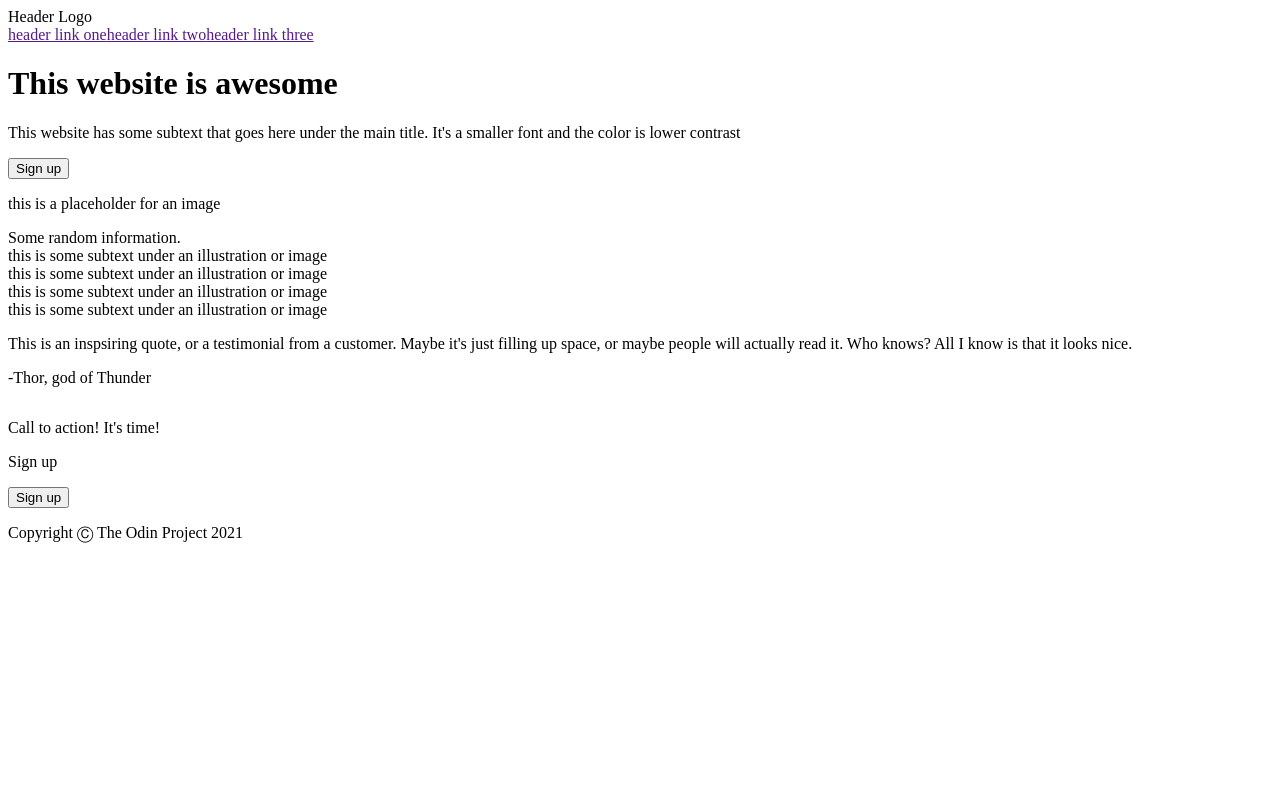
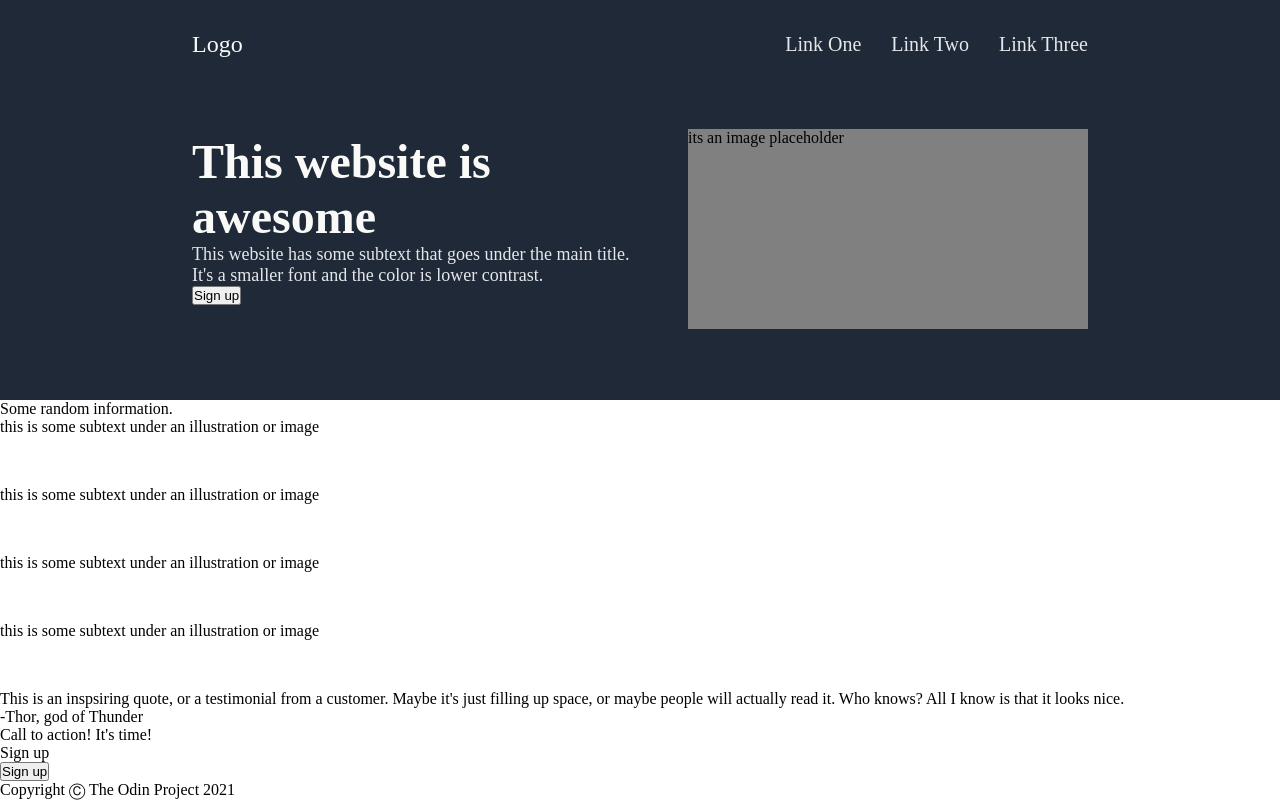
Before and after one commit to okayblue/landing-page, a plain HTML site: page index.html in a window 1280 px wide. Drawn offline with Linux system fonts and the light colour scheme.

Commit message:
add styles to top section

```diff
--- a/index.html
+++ b/index.html
@@ -10,29 +10,33 @@
 </head>
 
 <body>
-
-    <div class="header">
-        <div class="logo">Header Logo</div>
+    <div class="hero">
+        <div class="logo">
+            Logo
+        </div>
         <ul>
-            <li><a href=''>header link one</a></li>
-            <li><a href=''>header link two</a></li>
-            <li><a href=''>header link three</a></li>
+            <li class="one">Link One</li>
+            <li class="one">Link Two</li>
+            <li class="one">Link Three</li>
         </ul>
-    </div>
 
 
-    <div class="description">
-        <h1>This website is awesome</h1>
-        <p>This website has some subtext that goes here under the main title. It's a smaller font and the color
-            is lower
-            contrast</p>
-        <button>Sign up</button>
+        <div class="text">
+            <p class="main">This website is<br>awesome</p>
+
+            <p class="secondary">This website has some subtext that goes under the main title. It's a smaller font and the color is lower contrast.</p>
+             <button>Sign up</button>
+        </div>
+
+        <div class="image">
+            <div class="image2">
+                its an image placeholder
+            </div>
+
+
+        </div>
 
     </div>
-    <div class="image">
-        <p>this is a placeholder for an image</p>
-    </div>
-
 
     <div class="info">
         <div class="infotitle">Some random information.</div>
--- a/style.css
+++ b/style.css
@@ -1,11 +1,77 @@
-body {
-    display: flex;
-    flex-flow: column nowrap;
+/* style reset */
+
+* {
+    box-sizing: border-box;
+    margin: 0;
+    padding: 0;
 }
 
-ul {
-    padding: 0px;
-    margin: 0px;
-    list-style: none;
+/* top section */
+
+.hero {
+    background: #1f2937;
     display: flex;
-}
+    flex-flow: row wrap;
+    justify-content: center;
+    align-items: center;
+    padding-left: 15%;
+    padding-right: 15%;
+    min-height:400px;
+
+  }
+
+  .hero .main {
+      font-size: 48px;
+      font-weight: 800;
+      color: #f9faf8;
+  }
+
+  .hero .secondary {
+      font-size: 18px;
+      color: #e5e7eb;
+  }
+
+  .logo {
+    flex: 1 1 50%;
+    font-size: 24px;
+    color: #f9faf8;
+    padding-bottom: 10px;
+    padding-top: 10px;
+  }
+
+  ul {
+    color: #e5e7eb;
+    flex: 1 1 50%;
+    text-align: center;
+    font-size: 20px;
+    list-style-type: none;
+    padding: 0;
+    margin: 0;
+    display: flex;
+    justify-content: flex-end;
+    align-items: center;
+    gap: 30px;
+    padding-bottom: 10px;
+    padding-top: 10px;
+  }
+
+  .text {
+    flex: 1 1 50%;
+    text-align: left;
+    padding-bottom: 50px;
+  }
+
+  .image {
+    flex: 1 1 50%;
+    display: flex;
+    justify-content: right;
+    align-items: center;
+    padding-bottom: 50px;
+    }
+
+  .image2 {
+    margin-top: 20px;
+    background: grey;
+    height: 200px;
+    width: 400px;
+  }
```
